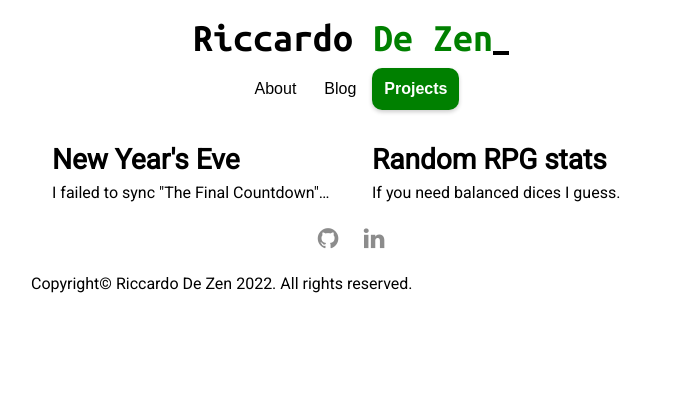
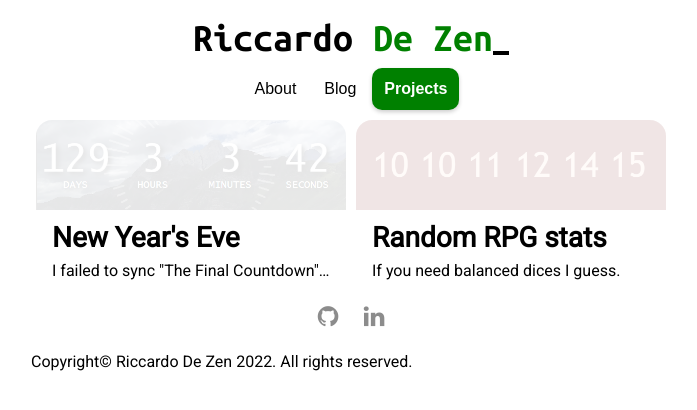
Before and after one commit to ricdezen/ricdezen.github.io, a Jekyll site: the page built from projects.md, in a window 1280 px wide. Shown: the top 410 px of the page, without its empty margins (289-986 px from the left). Built offline with Jekyll 4.4.1, drawn with Linux system fonts in a browser that asks for light colours.

Commit message:
Added thumbnail to projects

```diff
--- a/_data/projects.yaml
+++ b/_data/projects.yaml
@@ -1,7 +1,9 @@
 projects:
   - name: "New Year's Eve"
     url: "/projects/newyear/newyear.html"
+    thumbnail: "/projects/newyear/thumbnail.png"
     description: "I failed to sync &quot;The Final Countdown&quot; one too many times."
   - name: "Random RPG stats"
     url: "/projects/mike/mike.html"
+    thumbnail: "/projects/mike/thumbnail.png"
     description: "If you need balanced dices I guess."
--- a/_layouts/projects.html
+++ b/_layouts/projects.html
@@ -7,8 +7,11 @@ layout: default
         <div class="project">
             <a href="{{ proj.url }}">
                 <div class="project-card">
-                    <h4 class="project-title">{{ proj.name }}</h3>
-                    <div title="{{ proj.description }}" class="project-desc">{{ proj.description }}</div>
+                    <img src="{{ proj.thumbnail }}" class="project-thumb"/>
+                    <div class="below-proj-thumb">
+                        <h4 class="project-title">{{ proj.name }}</h3>
+                        <div title="{{ proj.description }}" class="project-desc">{{ proj.description }}</div>
+                    </div>
                 </div>
             </a>
         </div>
--- a/css/projects.css
+++ b/css/projects.css
@@ -19,13 +19,31 @@
     transition: background-color 0.25s, box-shadow 0.25s;
     background-color: transparent;
     border-radius: 16px;
-    padding: 16px;
     color: var(--text-color);
 }
 
 .project-card:hover {
     background-color: var(--light-gray);
     box-shadow: 0px 2px 4px 0px rgba(0, 0, 0, 0.2);
+}
+
+.project-card:hover>.project-thumb {
+    opacity: 1;
+}
+
+.project-thumb {
+    transition: opacity 0.25s;
+    opacity: 0.1;
+    border-radius: 16px 16px 0px 0px;
+    width: 100%;
+    height: 10vh;
+    object-fit: cover;
+}
+
+.below-proj-thumb {
+    padding-left: 16px;
+    padding-right: 16px;
+    padding-bottom: 16px;
 }
 
 .project-title {
```
Also changed, not shown: projects/mike/thumbnail.png (added), projects/newyear/thumbnail.png (added).
